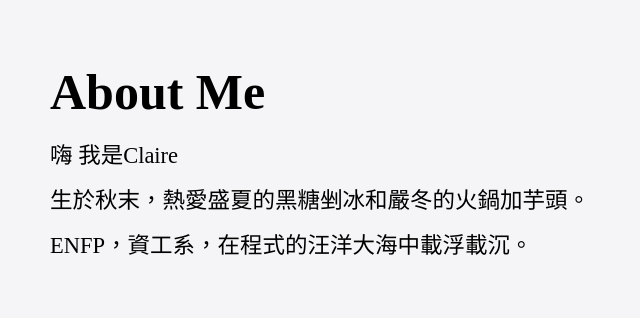
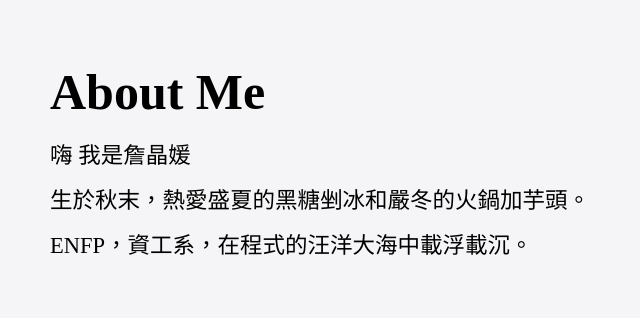
Before and after one commit to clairechan1123/full-stack-intro, a plain HTML site: page index.html in a window 1280 px wide. Shown: the part 840-1158 px from the top of the page, 340-980 px from the left. Drawn offline with Linux system fonts and the light colour scheme.

Commit message:
final final

```diff
--- a/index.html
+++ b/index.html
@@ -32,7 +32,7 @@
             <img src="profile.jpg" alt="Profile Picture" class="profile-pic">
             <div>
                 <h2>About Me</h2>
-                <p>嗨 我是Claire<br>
+                <p>嗨 我是詹晶媛<br>
                     生於秋末，熱愛盛夏的黑糖剉冰和嚴冬的火鍋加芋頭。<br>
                     ENFP，資工系，在程式的汪洋大海中載浮載沉。</p>
             </div>
```
